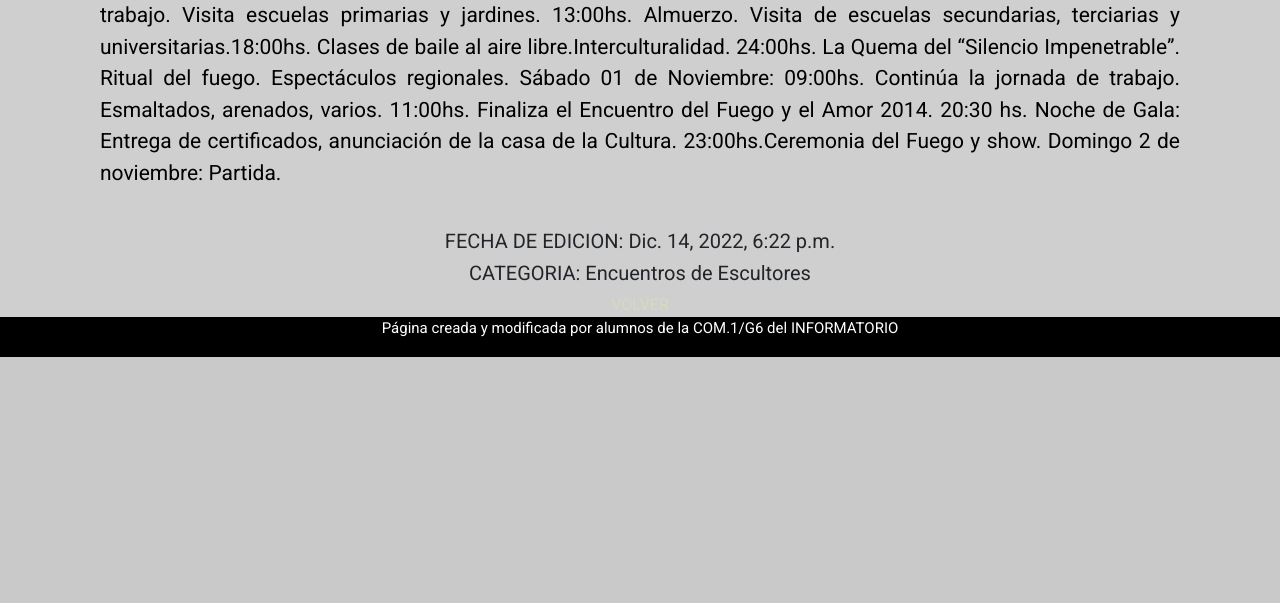
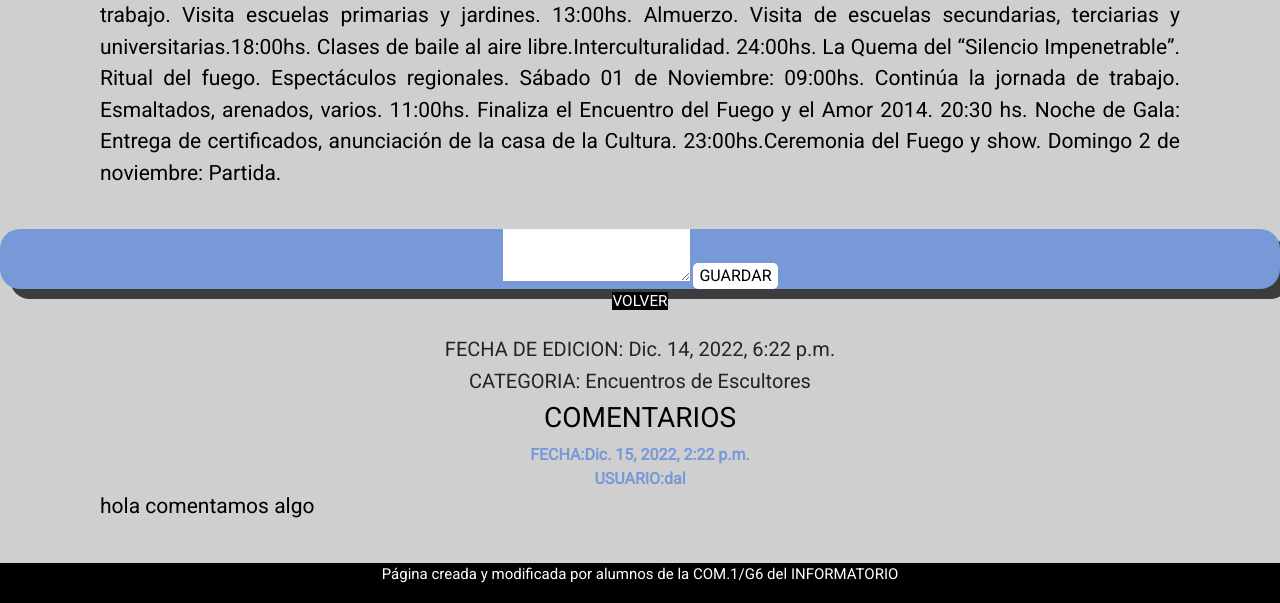
Before and after one commit to NahuelSanchez5/Fundaci-n-Amigos-del-Arte, a Django app: page /Noticias/Detalle/6 in a window 1280 px wide. Shown: the part 1703-2306 px from the top of the page. Before the commit the page ends 2060 px from the top, so only its background shows below. Run offline with Django 3.2, Linux system fonts and the light colour scheme; a user stored in the database is signed in; data comes from the database, SQL or seed files in the repository; both versions use the stored data as it was after the commit; some web fonts are replaced.

Commit message:
Comentarios, filtro categorias

```diff
--- a/blog/apps/noticias/models.py
+++ b/blog/apps/noticias/models.py
@@ -1,5 +1,5 @@
 from django.db import models
-
+from apps.usuarios.models import Usuario
 
 
 class Categoria(models.Model):
@@ -17,3 +17,12 @@ class Noticia(models.Model):
 
     def __str__(self):
         return self.titulo
+
+class Comentario(models.Model):
+    usuario = models.ForeignKey(Usuario, on_delete=models.CASCADE)
+    texto = models.TextField(max_length=1500)
+    noticia = models.ForeignKey(Noticia, on_delete= models.CASCADE)
+    fecha = models.DateTimeField(auto_now_add = True)
+
+    def __str__(self):
+        return f"{noticia}-->{texto}"
--- a/blog/apps/noticias/urls.py
+++ b/blog/apps/noticias/urls.py
@@ -7,4 +7,6 @@ urlpatterns = [
 
     path('Detalle/<int:pk>', views.Detalle_Noticias, name = 'detalle'),
 
+    path('Comentario/', views.Comentar_Noticia, name = 'comentar'),
+
 ]
--- a/blog/apps/noticias/views.py
+++ b/blog/apps/noticias/views.py
@@ -1,14 +1,23 @@
-from django.shortcuts import render
+from django.shortcuts import render, redirect
 from django.contrib.auth.decorators import login_required
-from .models import Noticia
+from .models import Noticia, Categoria, Comentario
+from django.urls import reverse_lazy
 
 @login_required
 def Listar_Noticias(request):
     contexto = {}
 
-    n = Noticia.objects.all()
+    id_categoria = request.GET.get('id', None)
+
+    if id_categoria:
+        n = Noticia.objects.filter(categoria_noticia = id_categoria)
+    else:
+        n = Noticia.objects.all()
 
     contexto['noticias'] = n
+
+    cat = Categoria.objects.all().order_by('nombre')
+    contexto['categorias'] = cat
 
     return render(request, 'noticias/listar.html', contexto)
 
@@ -18,4 +27,19 @@ def Detalle_Noticias(request,pk):
     n = Noticia.objects.get(pk = pk) #RETORNA SOLO UN OBJETO
     contexto['noticia'] = n
 
+    c = Comentario.objects.filter(noticia= n)
+
+    contexto['comentarios'] = c
+
+
     return render(request, "noticias/detalle.html", contexto)
+
+@login_required
+def Comentar_Noticia(request):
+    com = request.POST.get('comentario', None)
+    usu = request.user
+    noti = request.POST.get('id_noticia', None)#obtengo la pk
+    noticia = Noticia.objects.get(pk=noti)#busco la noticia con esa pk
+    coment = Comentario.objects.create(usuario=usu, noticia= noticia, texto=com)
+
+    return redirect(reverse_lazy('noticias:detalle', kwargs={'pk':noti}))
--- a/blog/static/css/main.css
+++ b/blog/static/css/main.css
@@ -314,3 +314,14 @@ strong {
 .detalle-noticia{
     font-size: 21px;
 }
+.submenu {
+    padding: 50px;
+    background-color: rgb(0, 0, 0);
+    font-size: 1.2vw;
+
+}
+.boton-volver {
+    color: white;
+    font-size: 1.2vw;
+    background-color: black;
+}
--- a/blog/templates/noticias/detalle.html
+++ b/blog/templates/noticias/detalle.html
@@ -14,9 +14,25 @@
 
   <p>{{noticia.cuerpo}}</p>
 </section>
+<form method="POST" action="{% url 'noticias:comentar' %}">{% csrf_token %}
+  <textarea  name="comentario" maxlength="1500"></textarea>
+  <input type="text" name="id_noticia" value="{{noticia.pk}}" hidden="">
+  <input type="submit" value="GUARDAR">
+</form>
 
+<a href="{% url 'noticias:listar' %}" class="boton-volver">VOLVER</a>
+<br>
+<br>
 <h5>FECHA DE EDICION: {{noticia.fecha}}</h5>
 <h5>CATEGORIA: {{noticia.categoria_noticia}}</h5>
+<h3>COMENTARIOS</h3>
+		{% for com in comentarios %}
+		{% if user == com.usuario %}
+			<!--<a href="">borrar</a><-->
+		{% endif %}
+		<strong>FECHA:{{com.fecha}}</strong><br>
+		<strong>USUARIO:{{com.usuario}}</strong><br>
+		<p>{{com.texto}}</p>
+		{% endfor %}
 
-<a href="{% url 'noticias:listar' %}">VOLVER</a>
 {% endblock contenido %}
--- a/blog/templates/t_contacto.html
+++ b/blog/templates/t_contacto.html
@@ -12,7 +12,7 @@
             <div class="redes">
                 <div class="instagram">
                     <img src="{% static 'img/redes2.png'%}" width="30px" alt="Instagram">
-                    <a href="https://www.instagram.com/invites/contact/?i=13h4oeeulvmes&utm_content=okk3z6q" target="_blank">INSTAGRAM</a>
+                    <a href="https://www.instagram.com/explore/tags/fundacionamigosdelarteyturismo/" target="_blank">INSTAGRAM</a>
                 </div>
                 <div class="facebook">
                     <img src="{% static 'img/redes1.png'%}" width="30px" alt="Facebook">
--- a/blog/templates/t_nosotros.html
+++ b/blog/templates/t_nosotros.html
@@ -98,7 +98,7 @@
 
     <article class="galeria">
       <img src="{% static 'img/vicepresidente.jpg' %}"  alt="foto_vicepresidente">
-      <p class="nombre">Vicepresidente: Arq. Yolanda M. Rausch</p>>
+      <p class="nombre">Vicepresidente: Arq. Yolanda M. Rausch</p>
     </article>
 
     <article class="galeria">
```
Also changed, not shown: blog/templates/noticias/listar.html (+8 -3 lines), blog/apps/noticias/migrations/0002_comentario.py (added), blog/blog/db.sqlite3.
